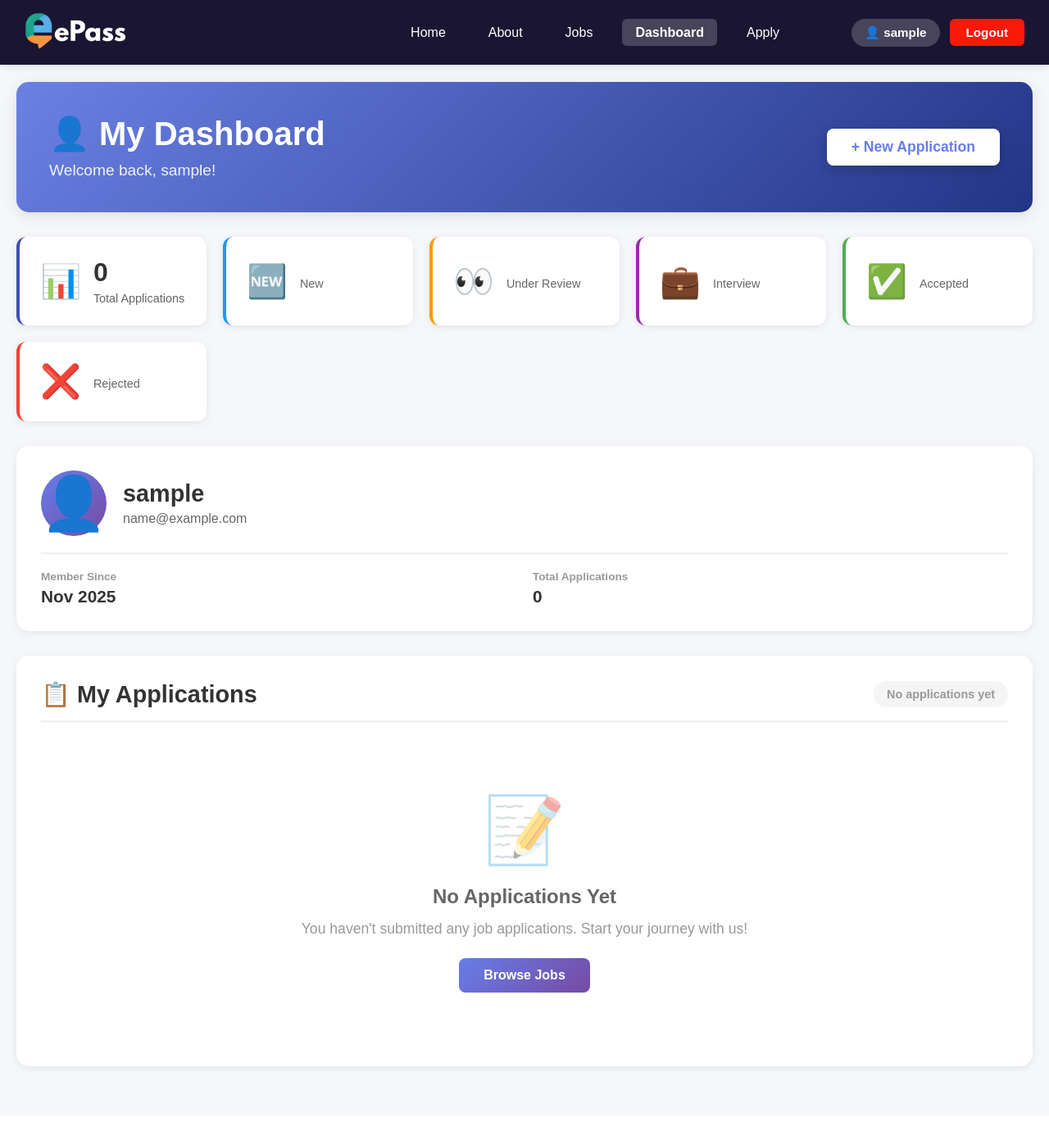
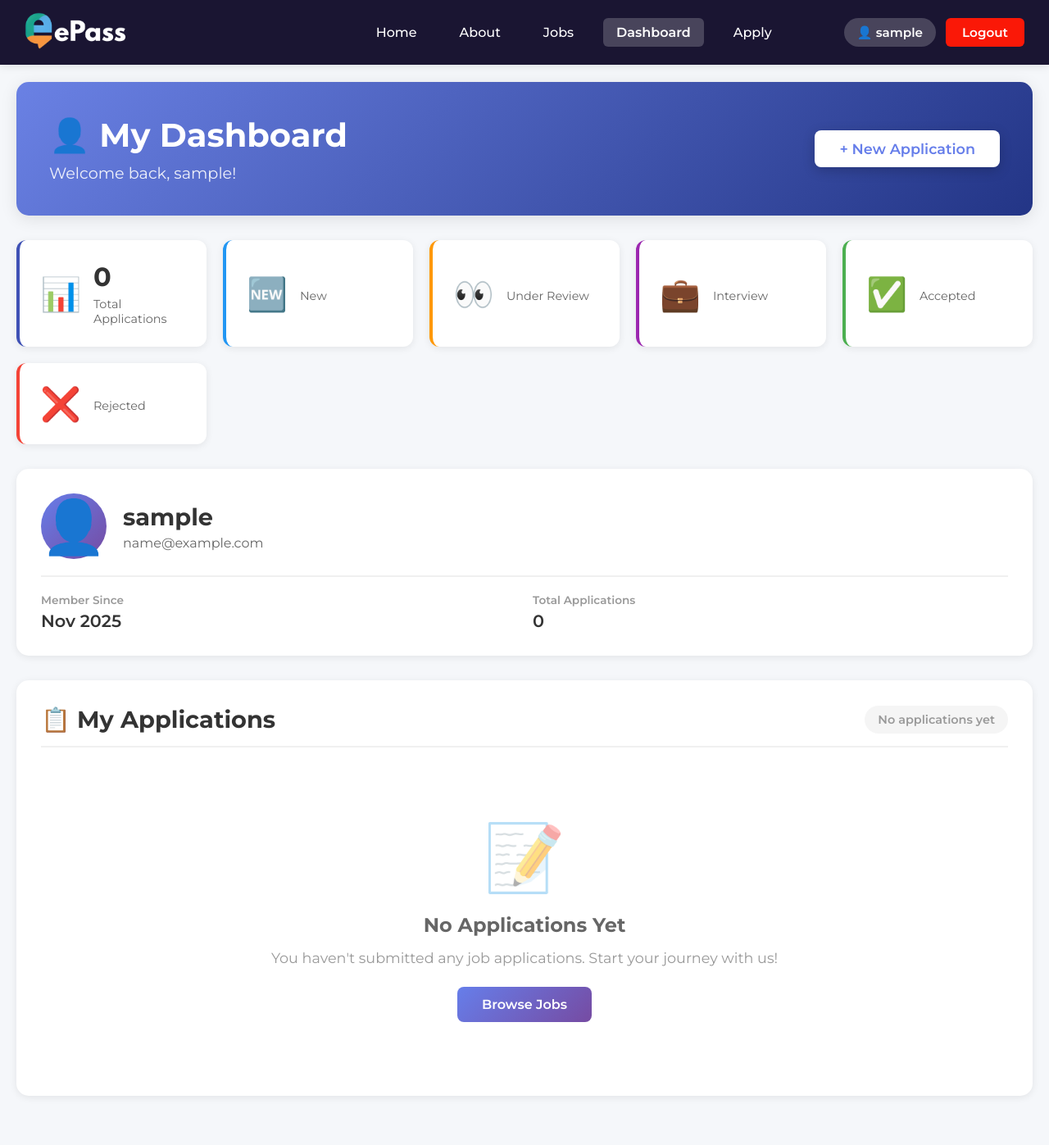
Before and after one commit to 106223201/project2, a PHP site: page /dashboard.php in a window 1280 px wide. Shown: the whole page at 82% size. Before the commit the page ends 1308 px from the top, so only its background shows below. Run offline with PHP 8.4, Linux system fonts and the light colour scheme; the visitor is signed in with stand-in values (Sample User, id 1); data comes from the database, SQL or seed files in the repository.

Commit message:
Changed font family on dashboard

```diff
--- a/styles/dashboard.css
+++ b/styles/dashboard.css
@@ -1,11 +1,13 @@
+@import url('https://fonts.googleapis.com/css2?family=Montserrat:wght@300;400;500;600;700&display=swap');
+
 * {
     margin: 0;
     padding: 0;
     box-sizing: border-box;
+    font-family: 'Montserrat', sans-serif;
 }
 
 body {
-    font-family: 'Arial', sans-serif;
     background: #f5f7fa;
     color: #333;
 }
```
